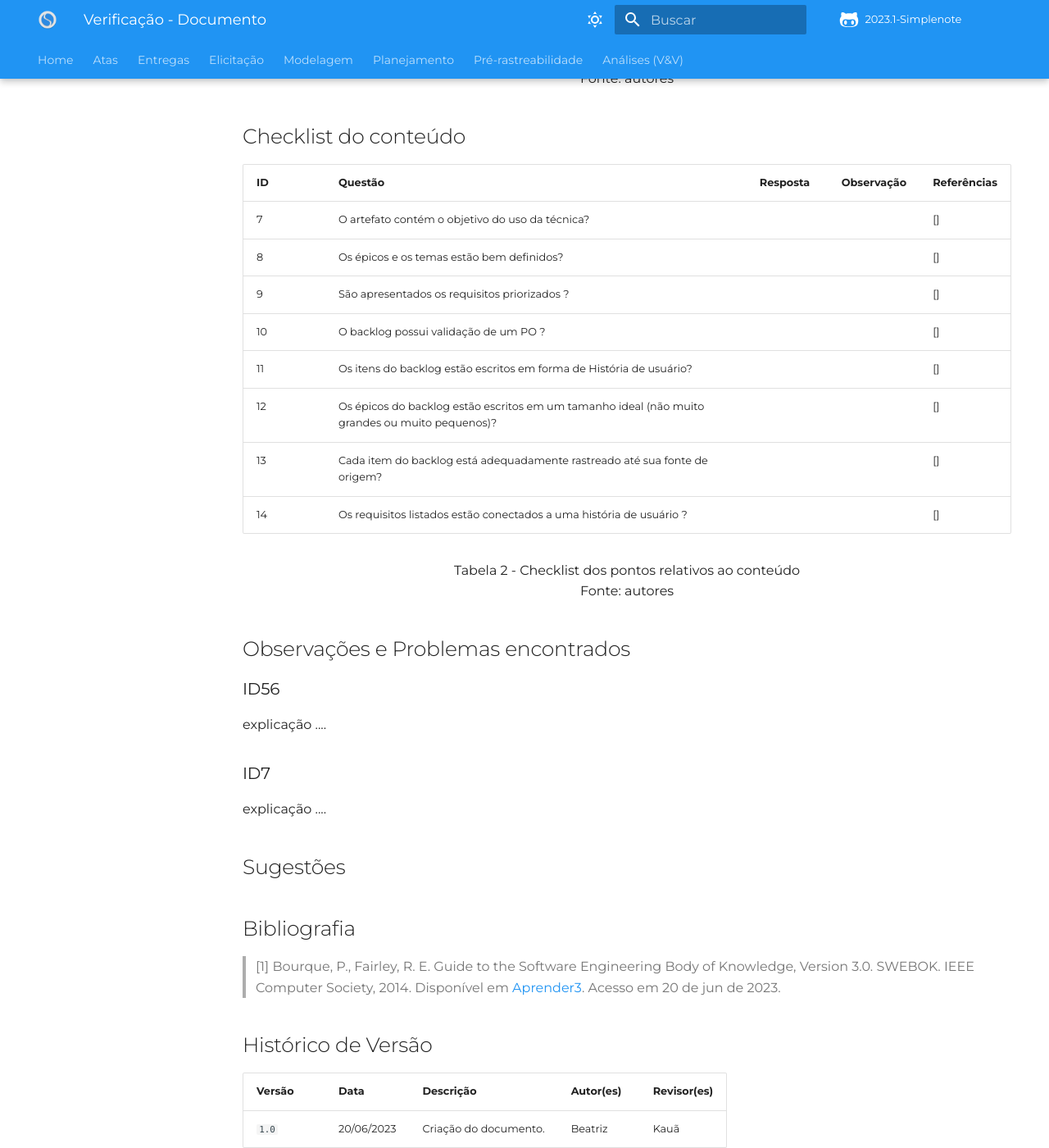
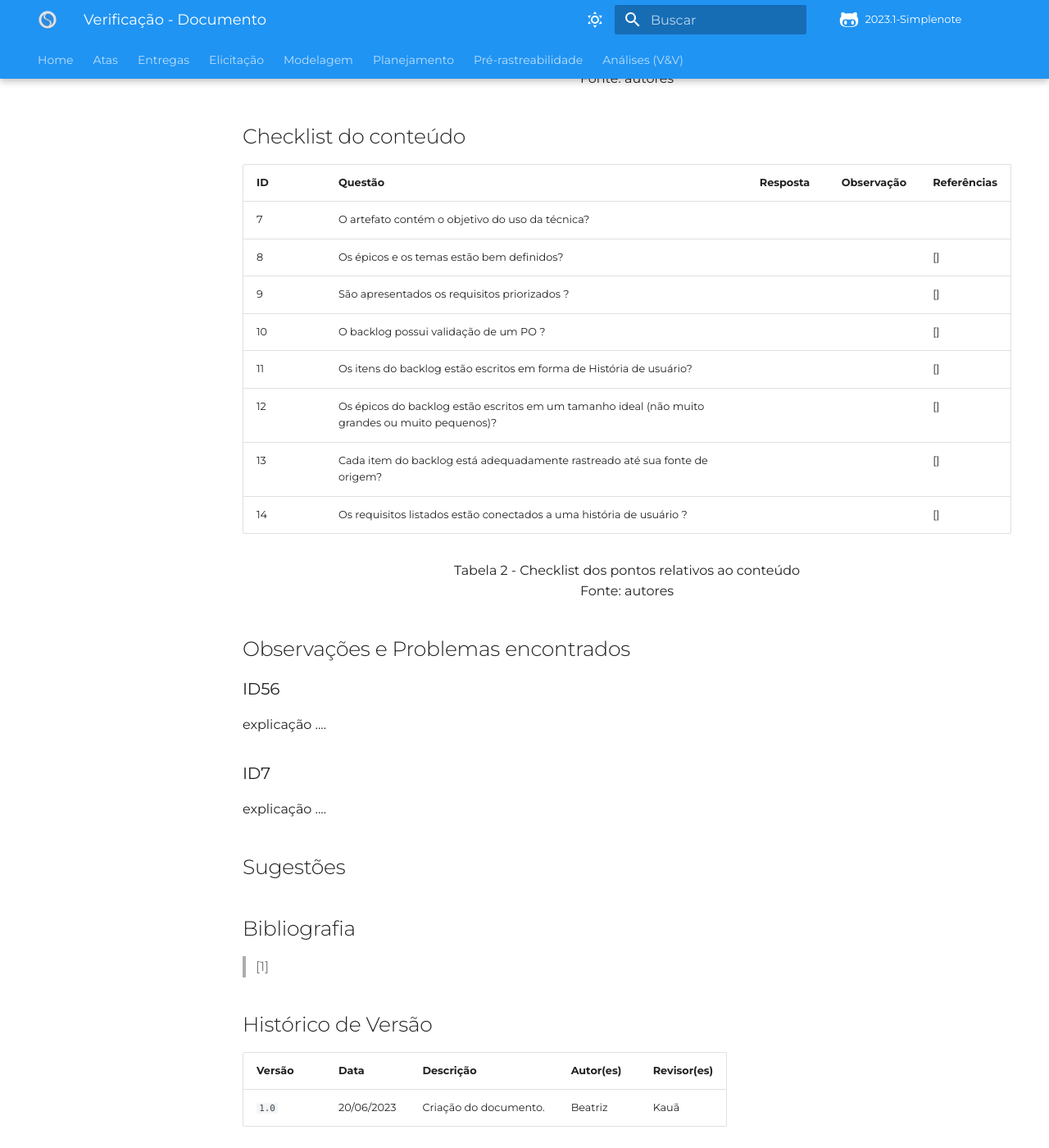
Before and after one commit to Requisitos-de-Software/2023.1-Simplenote, an MkDocs documentation site: the page built from docs/Analise-Grupo5/Modelagem/backlog.md, in a window 1280 px wide and 1400 px high, scrolled down 1331 px. Shown: the whole window at 82% size. Built offline with MkDocs 1.6.1 and Material for MkDocs 9.7.7, drawn with Linux system fonts in a browser that asks for light colours; some web fonts are replaced; comment, search, counter and statistics services are not loaded.

Commit message:
Update backlog.md

```diff
--- a/docs/Analise-Grupo5/Modelagem/backlog.md
+++ b/docs/Analise-Grupo5/Modelagem/backlog.md
@@ -37,13 +37,13 @@ Para avaliação do documento em aspectos formais e tecnicos, foi criado a tabel
 
 | ID   | Questão | Resposta | Observação | Referências |
 | ---- | ------- | -------- | ---------- |-------------|
-|  7   | O artefato contém o objetivo do uso da técnica?	                                                |          |            |     []      |
+|  7   | O artefato contém o objetivo do uso da técnica?	                                                 |          |            |           |
 |  8   | Os épicos e os temas estão bem definidos?                                                        |          |            |     []      |
 |  9   | São apresentados os requisitos priorizados ?	                                                    |          |            |     []      |
-|  10  | O backlog possui validação de um PO ?	                                                          |          |            |     []      |
-|  11  | Os itens do backlog estão escritos em forma de História de usuário?	                            |          |            |     []      |
+|  10  | O backlog possui validação de um PO ?	                                                           |          |            |     []      |
+|  11  | Os itens do backlog estão escritos em forma de História de usuário?	                             |          |            |     []      |
 |  12  | Os épicos do backlog estão escritos em um tamanho ideal (não muito grandes ou muito pequenos)?   |          |            |     []      |
-|  13  | Cada item do backlog está adequadamente rastreado até sua fonte de origem?		                    |          |            |     []      |
+|  13  | Cada item do backlog está adequadamente rastreado até sua fonte de origem?		                     |          |            |     []      |
 |  14  | Os requisitos listados estão conectados a uma história de usuário ?                              |          |            |     []      |
 
 <p align="center"> Tabela 2 - Checklist dos pontos relativos ao conteúdo <br> Fonte: autores </p>
@@ -62,8 +62,8 @@ explicação ....
 
 ## Bibliografia
 
-> [1] Bourque, P., Fairley, R. E. Guide to the Software Engineering Body of Knowledge, Version 3.0. SWEBOK. IEEE Computer Society, 2014. Disponível em [Aprender3](https://aprender3.unb.br/pluginfile.php/2523020/mod_resource/content/1/SWEBOKv3.pdf). Acesso em 20 de jun de 2023.
-
+> [1]
+>
 ## Histórico de Versão
 
 | Versão | Data       | Descrição             | Autor(es) | Revisor(es)        |
```
